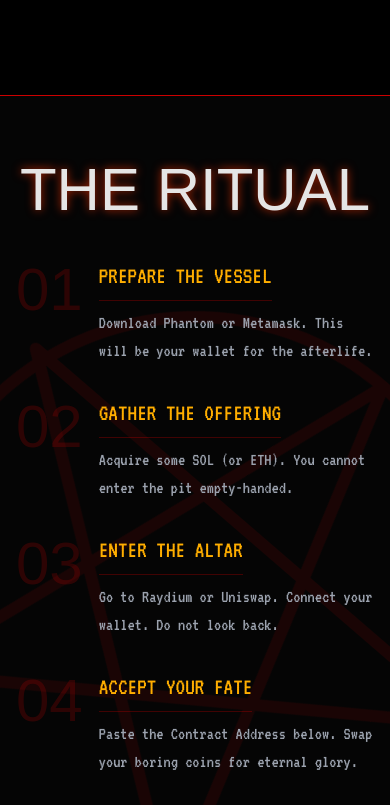
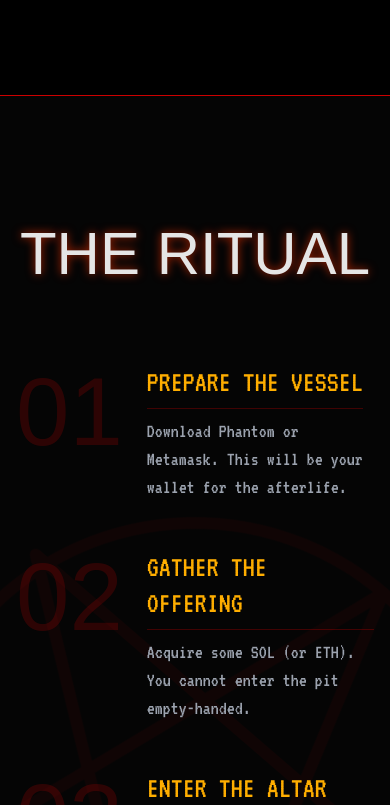
Before and after one commit to Pluviophile84/HELLCOIN, a Next.js app: page / in a window 390 px wide. Shown: the part 6419-7224 px from the top of the page. Built offline with nearby package versions, Linux system fonts and the light colour scheme; a web font is replaced by a local one.

Commit message:
Update Ritual.tsx

```diff
--- a/components/sections/Ritual.tsx
+++ b/components/sections/Ritual.tsx
@@ -23,10 +23,9 @@ export const Ritual = () => {
   ];
 
   return (
-    // FIX:
-    // Mobile: py-16 (Less space, more compact)
-    // Desktop: md:py-48 (More space, premium feel)
-    <section id="ritual" className="py-16 md:py-48 bg-hell-black overflow-hidden relative">
+    // FIX 1: Reverted to standard 'py-32'.
+    // This restores the original negative space you liked on both Mobile & Desktop.
+    <section id="ritual" className="py-32 bg-hell-black overflow-hidden relative">
 
       {/* --- BACKGROUND: THE TRUE PENTAGRAM --- */}
       <div className="absolute top-1/2 left-1/2 -translate-x-1/2 -translate-y-1/2 pointer-events-none select-none z-0">
@@ -34,7 +33,7 @@ export const Ritual = () => {
           viewBox="0 0 100 100"
           className="w-[600px] h-[600px] md:w-[900px] md:h-[900px] animate-spin-slow text-hell-red"
           style={{
-            opacity: 0.1,
+            opacity: 0.05, // FIX 2: Lowered to 5% (Very subtle)
             animationDuration: '60s'
           }}
         >
@@ -53,14 +52,12 @@ export const Ritual = () => {
       </div>
 
       <div className="max-w-6xl mx-auto px-4 relative z-10">
-        {/* Title Spacing: mb-10 on mobile (tighter), mb-24 on desktop (looser) */}
-        <h2 className="font-gothic text-6xl md:text-8xl text-center text-hell-white mb-10 md:mb-24 text-glow">
+        <h2 className="font-gothic text-6xl md:text-8xl text-center text-hell-white mb-20 text-glow">
           THE RITUAL
         </h2>
 
         {/* STEPS GRID */}
-        {/* Gap Spacing: gap-8 on mobile, gap-16 on desktop */}
-        <div className="grid grid-cols-1 md:grid-cols-2 gap-8 md:gap-16 mb-12 md:mb-24">
+        <div className="grid grid-cols-1 md:grid-cols-2 gap-12 mb-20">
           {steps.map((step, i) => (
             <motion.div
               key={i}
@@ -68,16 +65,16 @@ export const Ritual = () => {
               whileInView={{ opacity: 1, x: 0 }}
               viewport={{ once: true }}
               transition={{ delay: i * 0.2 }}
-              className="flex gap-4 md:gap-6 items-start group"
+              className="flex gap-6 items-start group"
             >
-              <span className="font-gothic text-6xl md:text-8xl text-hell-red/20 group-hover:text-hell-red transition-colors leading-none shrink-0">
+              <span className="font-gothic text-8xl text-hell-red/20 group-hover:text-hell-red transition-colors leading-none shrink-0">
                 {step.num}
               </span>
               <div>
-                <h3 className="font-terminal text-2xl md:text-3xl text-hell-gold mb-2 uppercase border-b border-hell-red/30 pb-2 inline-block">
+                <h3 className="font-terminal text-3xl text-hell-gold mb-2 uppercase border-b border-hell-red/30 pb-2 inline-block">
                   {step.title}
                 </h3>
-                <p className="font-terminal text-lg md:text-xl text-gray-400 max-w-sm">
+                <p className="font-terminal text-xl text-gray-400 max-w-sm">
                   {step.text}
                 </p>
               </div>
@@ -106,7 +103,9 @@ export const Ritual = () => {
             {/* The Copy Button */}
             <button
               onClick={handleCopy}
-              className="w-full md:w-auto bg-hell-red hover:bg-hell-orange text-white font-bold py-4 px-8 rounded flex items-center justify-center gap-2 transition-all active:scale-95"
+              // FIX 3: Added 'min-w-[180px]' to prevent jitter when text changes.
+              // Kept 'active:scale-95' for click feedback.
+              className="w-full md:w-auto min-w-[180px] bg-hell-red hover:bg-hell-orange text-white font-bold py-4 px-8 rounded flex items-center justify-center gap-2 transition-all active:scale-95"
             >
               {copied ? <Check size={24} /> : <Copy size={24} />}
               {copied ? "COPIED!" : "COPY CA"}
```
